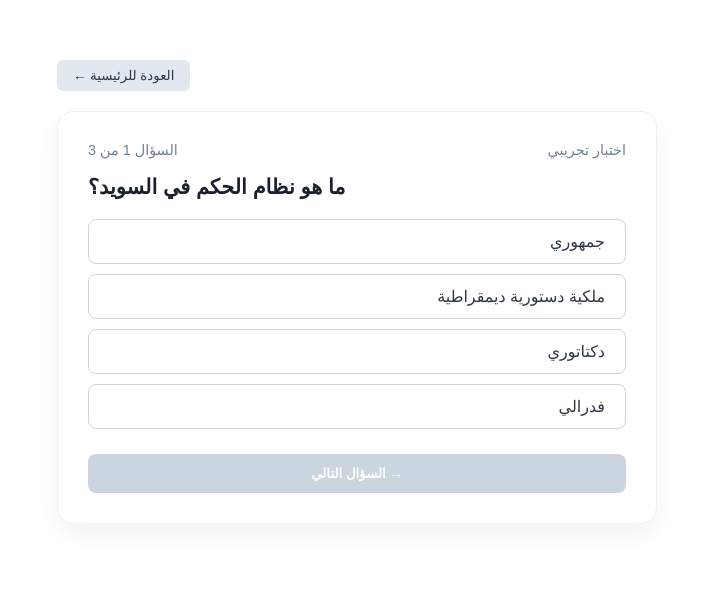
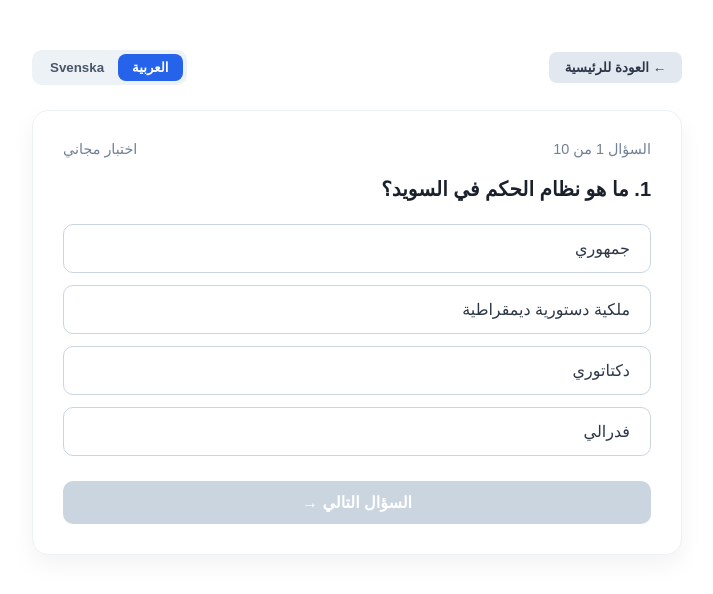
Before and after one commit to aljanabiali888-sys/medborgarpro, a Next.js app: page /free-test in a window 1280 px wide. Shown: the top 594 px of the page, without its empty margins (283-996 px from the left). Built offline with nearby package versions, Linux system fonts and the light colour scheme.

Commit message:
Update free-test.js

```diff
--- a/pages/free-test.js
+++ b/pages/free-test.js
@@ -2,40 +2,64 @@ import Head from 'next/head'
 import { useState } from 'react'
 
 export default function FreeTest() {
+  const [lang, setLang] = useState('ar') // 'ar' or 'sv'
   const [currentQuestion, setCurrentQuestion] = useState(0)
   const [selectedOption, setSelectedOption] = useState(null)
   const [score, setScore] = useState(0)
   const [showResult, setShowResult] = useState(false)
 
-  const questions = [
-    {
-      question: 'ما هو نظام الحكم في السويد؟',
-      options: ['جمهوري', 'ملكية دستورية ديمقراطية', 'دكتاتوري', 'فدرالي'],
-      answer: 'ملكية دستورية ديمقراطية'
-    },
-    {
-      question: 'كم عدد الأعضاء في البرلمان السويدي (Riksdagen)؟',
-      options: ['100', '349', '250', '500'],
-      answer: '349'
-    },
-    {
-      question: 'ما هي عاصمة السويد؟',
-      options: ['يوتبوري', 'مالمو', 'ستوكهولم', 'أوبسالا'],
-      answer: 'ستوكهولم'
-    }
-  ]
+  // الأسئلة باللغتين العربية والسويدية
+  const questionsData = {
+    ar: [
+      { question: '1. ما هو نظام الحكم في السويد؟', options: ['جمهوري', 'ملكية دستورية ديمقراطية', 'دكتاتوري', 'فدرالي'], answer: 'ملكية دستورية ديمقراطية' },
+      { question: '2. كم عدد الأعضاء في البرلمان السويدي (Riksdagen)؟', options: ['100', '349', '250', '500'], answer: '349' },
+      { question: '3. ما هي عاصمة السويد؟', options: ['يوتبوري', 'مالمو', 'ستوكهولم', 'أوبسالا'], answer: 'ستوكهولم' },
+      { question: '4. كم عدد البلديات (Kommuner) في السويد؟', options: ['290', '150', '300', '210'], answer: '290' },
+      { question: '5. ما هو الحد الأدنى لسن الاقتراع في الانتخابات العامة بالسويد؟', options: ['16 سنة', '18 سنة', '20 سنة', '21 سنة'], answer: '18 سنة' },
+      { question: '6. كم مرة تُقام الانتخابات العامة في السويد؟', options: ['كل 3 سنوات', 'كل 4 سنوات', 'كل 5 سنوات', 'كل سنتين'], answer: 'كل 4 سنوات' },
+      { question: '7. من هو رئيس الدولة في السويد؟', options: ['رئيس الوزراء', 'الملك', 'رئيس البرلمان', 'وزير الخارجية'], answer: 'الملك' },
+      { question: '8. ما اسم أطول نهر في السويد؟', options: ['Klarälven', 'Göta älv', 'Torne älv', 'Ume älv'], answer: 'Klarälven' },
+      { question: '9. أي من التالي يعتبر حقاً من حقوق "Allemansrätten"؟', options: ['الصيد بدون رخصة', 'التجول والتخييم في الطبيعة بحرية', 'قطع الأشجار', 'قيادة السيارة في الغابات'], answer: 'التجول والتخييم في الطبيعة بحرية' },
+      { question: '10. ما هي العملة الرسمية في السويد؟', options: ['اليورو', 'الكرونة السويدية', 'الدولار', 'الباوند'], answer: 'الكرونة السويدية' }
+    ],
+    sv: [
+      { question: '1. Vad är Sveriges statsskick?', options: ['Republik', 'Demokratisk konstitutionell monarki', 'Diktatur', 'Federation'], answer: 'Demokratisk konstitutionell monarki' },
+      { question: '2. Hur många ledamöter har Sveriges riksdag?', options: ['100', '349', '250', '500'], answer: '349' },
+      { question: '3. Vad heter Sveriges huvudstad?', options: ['Göteborg', 'Malmö', 'Stockholm', 'Uppsala'], answer: 'Stockholm' },
+      { question: '4. Hur många kommuner finns det i Sverige?', options: ['290', '150', '300', '210'], answer: '290' },
+      { question: '5. Vad är åldersgränsen för att rösta i riksdagsvalet?', options: ['16 år', '18 år', '20 år', '21 år'], answer: '18 år' },
+      { question: '6. Hur ofta hålls ordinarie val i Sverige?', options: ['Var 3:e år', 'Var 4:e år', 'Var 5:e år', 'Var 2:a år'], answer: 'Var 4:e år' },
+      { question: '7. Vem är Sveriges statschef?', options: ['Statsministern', 'Kungen', 'Talmannen', 'Utrikesministern'], answer: 'Kungen' },
+      { question: '8. Vad heter Sveriges längsta flod/älv?', options: ['Klarälven', 'Göta älv', 'Torne älv', 'Ume älv'], answer: 'Klarälven' },
+      { question: '9. Vad innebär Allemansrätten?', options: ['Fiska utan tillstånd', 'Rätt att röra sig fritt i naturen', 'Fälla träd', 'Köra bil i skogen'], answer: 'Rätt att röra sig fritt i naturen' },
+      { question: '10. Vad heter Sveriges officiella valuta?', options: ['Euro', 'Svenska kronor (SEK)', 'Dollar', 'Pund'], answer: 'Svenska kronor (SEK)' }
+    ]
+  }
+
+  const currentQuestions = questionsData[lang]
+
+  const resetQuiz = () => {
+    setCurrentQuestion(0)
+    setScore(0)
+    setSelectedOption(null)
+    setShowResult(false)
+  }
+
+  const handleLanguageChange = (newLang) => {
+    setLang(newLang)
+    resetQuiz()
+  }
 
   const handleOptionSelect = (option) => {
     setSelectedOption(option)
   }
 
   const handleNext = () => {
-    if (selectedOption === questions[currentQuestion].answer) {
+    if (selectedOption === currentQuestions[currentQuestion].answer) {
       setScore(score + 1)
     }
-
     setSelectedOption(null)
-    if (currentQuestion + 1 < questions.length) {
+    if (currentQuestion + 1 < currentQuestions.length) {
       setCurrentQuestion(currentQuestion + 1)
     } else {
       setShowResult(true)
@@ -45,43 +69,79 @@ export default function FreeTest() {
   return (
     <>
       <Head>
-        <title>الاختبار المجاني | MedborgarPro</title>
+        <title>{lang === 'ar' ? 'الاختبار المجاني | MedborgarPro' : 'Gratis Test | MedborgarPro'}</title>
       </Head>
 
-      <div style={{ maxWidth: '600px', margin: '40px auto', padding: '20px', fontFamily: 'sans-serif' }}>
-        <button
-          onClick={() => window.location.href = '/'}
-          style={{ padding: '8px 16px', background: '#e2e8f0', color: '#2d3748', border: 'none', borderRadius: '6px', cursor: 'pointer', marginBottom: '20px' }}
-        >
-          ← العودة للرئيسية
-        </button>
+      <div style={{ maxWidth: '650px', margin: '30px auto', padding: '20px', fontFamily: 'sans-serif', direction: lang === 'ar' ? 'rtl' : 'ltr' }}>
+
+        {/* Top Controls: Back Button & Language Switcher */}
+        <div style={{ display: 'flex', justifyContent: 'space-between', alignItems: 'center', marginBottom: '25px' }}>
+          <button
+            onClick={() => window.location.href = '/'}
+            style={{ padding: '8px 16px', background: '#e2e8f0', color: '#2d3748', border: 'none', borderRadius: '8px', cursor: 'pointer', fontWeight: 'bold' }}
+          >
+            {lang === 'ar' ? '← العودة للرئيسية' : '← Tillbaka'}
+          </button>
+
+          <div style={{ background: '#edf2f7', padding: '4px', borderRadius: '10px' }}>
+            <button
+              onClick={() => handleLanguageChange('ar')}
+              style={{
+                padding: '6px 14px',
+                border: 'none',
+                borderRadius: '8px',
+                cursor: 'pointer',
+                fontWeight: 'bold',
+                background: lang === 'ar' ? '#2563eb' : 'transparent',
+                color: lang === 'ar' ? '#fff' : '#4a5568'
+              }}
+            >
+              العربية
+            </button>
+            <button
+              onClick={() => handleLanguageChange('sv')}
+              style={{
+                padding: '6px 14px',
+                border: 'none',
+                borderRadius: '8px',
+                cursor: 'pointer',
+                fontWeight: 'bold',
+                background: lang === 'sv' ? '#2563eb' : 'transparent',
+                color: lang === 'sv' ? '#fff' : '#4a5568'
+              }}
+            >
+              Svenska
+            </button>
+          </div>
+        </div>
 
         {!showResult ? (
           <div style={{ background: '#fff', padding: '30px', borderRadius: '16px', boxShadow: '0 10px 25px rgba(0,0,0,0.05)', border: '1px solid #edf2f7' }}>
             <div style={{ display: 'flex', justifyContent: 'space-between', color: '#718096', fontSize: '0.9rem', marginBottom: '15px' }}>
-              <span>السؤال {currentQuestion + 1} من {questions.length}</span>
-              <span>اختبار تجريبي</span>
+              <span>{lang === 'ar' ? `السؤال ${currentQuestion + 1} من ${currentQuestions.length}` : `Fråga ${currentQuestion + 1} av ${currentQuestions.length}`}</span>
+              <span>{lang === 'ar' ? 'اختبار مجاني' : 'Gratis test'}</span>
             </div>
 
-            <h2 style={{ fontSize: '1.3rem', color: '#1a202c', marginBottom: '20px' }}>
-              {questions[currentQuestion].question}
+            <h2 style={{ fontSize: '1.25rem', color: '#1a202c', marginBottom: '20px', lineHeight: '1.5' }}>
+              {currentQuestions[currentQuestion].question}
             </h2>
 
-            <div style={{ display: 'flex', flexDirection: 'column', gap: '10px' }}>
-              {questions[currentQuestion].options.map((opt, i) => (
+            <div style={{ display: 'flex', flexDirection: 'column', gap: '12px' }}>
+              {currentQuestions[currentQuestion].options.map((opt, i) => (
                 <button
                   key={i}
                   onClick={() => handleOptionSelect(opt)}
                   style={{
-                    padding: '12px 20px',
-                    textAlign: 'right',
-                    borderRadius: '8px',
+                    padding: '14px 20px',
+                    textAlign: lang === 'ar' ? 'right' : 'left',
+                    borderRadius: '10px',
                     border: selectedOption === opt ? '2px solid #2563eb' : '1px solid #cbd5e0',
                     background: selectedOption === opt ? '#ebf8ff' : '#fff',
                     color: '#2d3748',
                     cursor: 'pointer',
                     fontSize: '1rem',
-                    transition: 'all 0.2s'
+                    fontWeight: selectedOption === opt ? 'bold' : 'normal',
+                    transition: 'all 0.15s ease'
                   }}
                 >
                   {opt}
@@ -99,25 +159,30 @@ export default function FreeTest() {
                 background: selectedOption ? '#2563eb' : '#cbd5e0',
                 color: '#fff',
                 border: 'none',
-                borderRadius: '8px',
+                borderRadius: '10px',
                 fontWeight: 'bold',
+                fontSize: '1rem',
                 cursor: selectedOption ? 'pointer' : 'not-allowed'
               }}
             >
-              {currentQuestion + 1 === questions.length ? 'إنهاء الاختبار' : 'السؤال التالي →'}
+              {currentQuestion + 1 === currentQuestions.length
+                ? (lang === 'ar' ? 'إنهاء الاختبار' : 'Avsluta testet')
+                : (lang === 'ar' ? 'السؤال التالي →' : 'Nästa fråga →')}
             </button>
           </div>
         ) : (
-          <div style={{ background: '#fff', padding: '40px', borderRadius: '16px', textAlign: 'center', boxShadow: '0 10px 25px rgba(0,0,0,0.05)' }}>
-            <h2 style={{ color: '#2563eb', marginBottom: '10px' }}>🎉 أحسنت! أكملت الاختبار</h2>
-            <p style={{ fontSize: '1.2rem', color: '#2d3748', marginBottom: '20px' }}>
-              نتيجتك هي: <strong>{score}</strong> من <strong>{questions.length}</strong>
+          <div style={{ background: '#fff', padding: '40px 20px', borderRadius: '16px', textAlign: 'center', boxShadow: '0 10px 25px rgba(0,0,0,0.05)' }}>
+            <h2 style={{ color: '#2563eb', marginBottom: '15px' }}>
+              {lang === 'ar' ? '🎉 أحسنت! أكملت الاختبار' : '🎉 Bra jobbat! Du har slutfört testet'}
+            </h2>
+            <p style={{ fontSize: '1.2rem', color: '#2d3748', marginBottom: '25px' }}>
+              {lang === 'ar' ? 'نتيجتك هي:' : 'Ditt resultat:'} <strong>{score}</strong> {lang === 'ar' ? 'من' : 'av'} <strong>{currentQuestions.length}</strong>
             </p>
             <button
-              onClick={() => { setCurrentQuestion(0); setScore(0); setShowResult(false); }}
-              style={{ padding: '10px 20px', background: '#2563eb', color: '#fff', border: 'none', borderRadius: '8px', cursor: 'pointer', fontWeight: 'bold' }}
+              onClick={resetQuiz}
+              style={{ padding: '12px 24px', background: '#2563eb', color: '#fff', border: 'none', borderRadius: '10px', cursor: 'pointer', fontWeight: 'bold', fontSize: '1rem' }}
             >
-              إعادة الاختبار 🔄
+              {lang === 'ar' ? 'إعادة الاختبار 🔄' : 'Gör om testet 🔄'}
             </button>
           </div>
         )}
```
